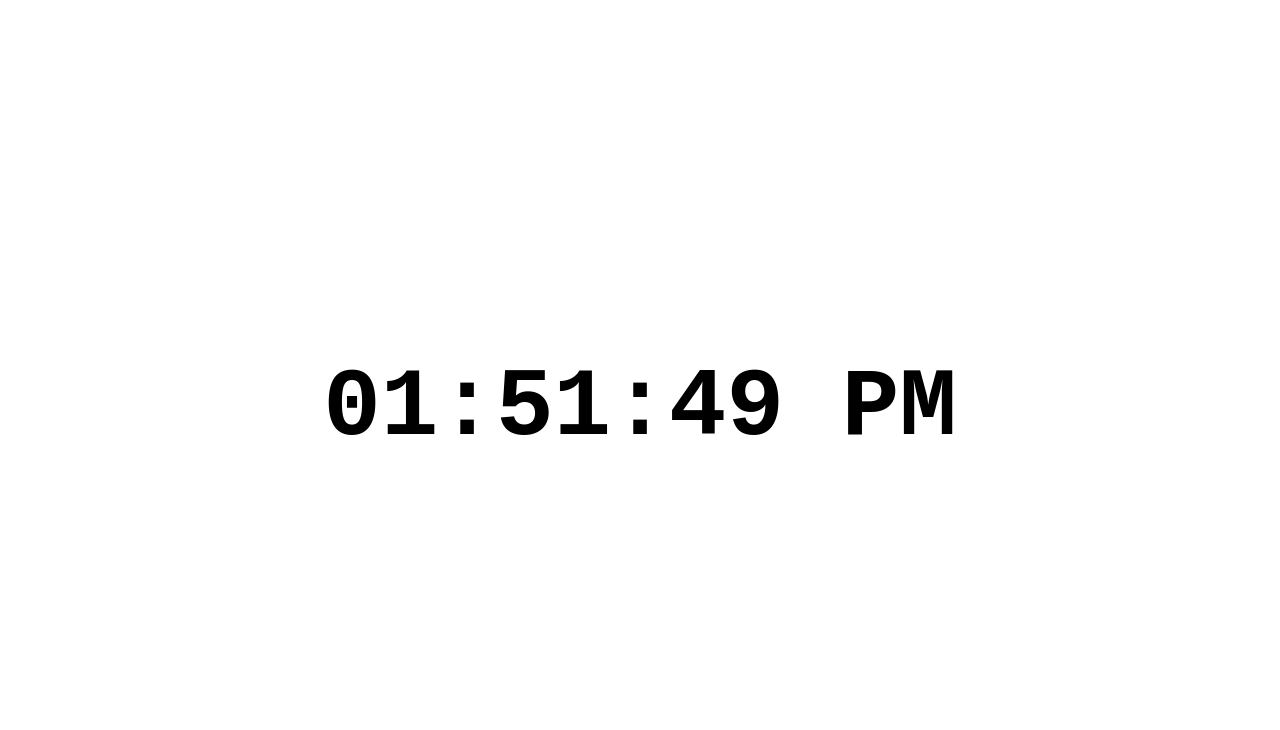
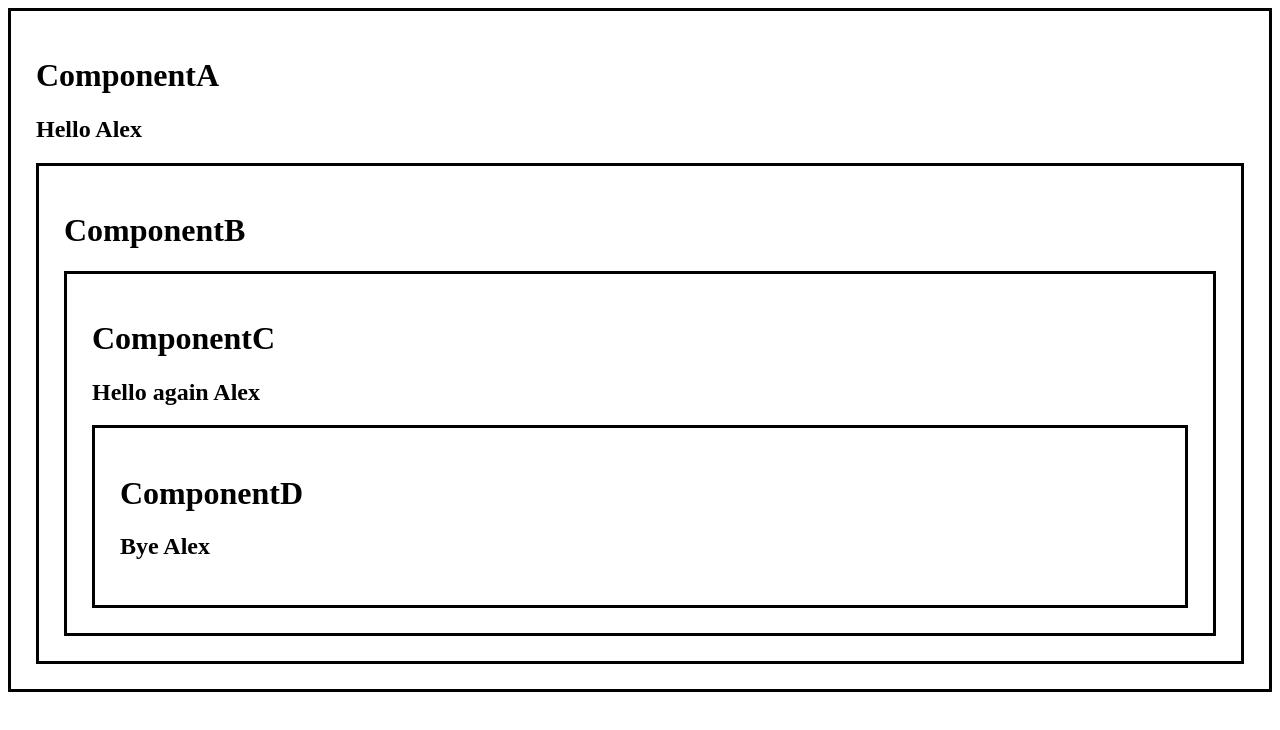
Before and after one commit to Alejandrocsdev/reactPractice, a React (Vite) app: page / in a window 1280 px wide. Shown: the top 730 px of the page. Built offline with nearby package versions, Linux system fonts and the light colour scheme.

Commit message:
practice 18

```diff
--- /dev/null
+++ b/src/18/App.jsx
@@ -0,0 +1,27 @@
+// useContext() = React Hook that allows you to share values
+//                between multiple levels of components
+//                without passing props through each level
+
+// PROVIDER COMPONENT
+// 1. import {createContext} from 'react'
+// 2. export const Mycontext = createContext()
+// 3. <MyContext.Provider value={value}>
+//      <Child />
+//    <MyContext.Provider />
+
+// CONSUMER COMPONENTS
+// 1. import React, { useContext } from 'react
+//    import { MyContext } from './ComponentA'
+// 2. const value = useContext(MyContext)
+
+import ComponentA from './ComponentA.jsx'
+
+function App() {
+  return (
+    <>
+      <ComponentA />
+    </>
+  )
+}
+
+export default App
--- /dev/null
+++ b/src/18/ComponentA.jsx
@@ -0,0 +1,20 @@
+import { useState, createContext } from 'react'
+import ComponentB from './ComponentB.jsx'
+
+export const UserContext = createContext()
+
+function ComponentA() {
+  const [user, setUser] = useState('Alex')
+
+  return (
+    <div className="box">
+      <h1>ComponentA</h1>
+      <h2>{`Hello ${user}`}</h2>
+      <UserContext.Provider value={user}>
+        <ComponentB user={user} />
+      </UserContext.Provider>
+    </div>
+  )
+}
+
+export default ComponentA
--- /dev/null
+++ b/src/18/ComponentB.jsx
@@ -0,0 +1,12 @@
+import ComponentC from './ComponentC.jsx'
+
+function ComponentB() {
+  return (
+    <div className="box">
+      <h1>ComponentB</h1>
+      <ComponentC />
+    </div>
+  )
+}
+
+export default ComponentB
--- /dev/null
+++ b/src/18/ComponentC.jsx
@@ -0,0 +1,18 @@
+import { useContext } from 'react'
+import { UserContext } from './ComponentA.jsx'
+import ComponentD from './ComponentD.jsx'
+
+function ComponentC() {
+
+  const user = useContext(UserContext)
+
+  return (
+    <div className="box">
+      <h1>ComponentC</h1>
+      <h2>{`Hello again ${user}`}</h2>
+      <ComponentD />
+    </div>
+  )
+}
+
+export default ComponentC
--- /dev/null
+++ b/src/18/ComponentD.jsx
@@ -0,0 +1,15 @@
+import { useContext } from 'react'
+import { UserContext } from './ComponentA.jsx'
+
+function ComponentD() {
+  const user = useContext(UserContext)
+
+  return (
+    <div className="box">
+      <h1>ComponentD</h1>
+      <h2>{`Bye ${user}`}</h2>
+    </div>
+  )
+}
+
+export default ComponentD
--- a/src/index.css
+++ b/src/index.css
@@ -120,3 +120,8 @@
   font-family: monospace;
   text-align: center;
 }
+
+.box {
+  border: 3px solid;
+  padding: 25px;
+}
--- a/src/main.jsx
+++ b/src/main.jsx
@@ -1,6 +1,6 @@
 import React from 'react'
 import ReactDOM from 'react-dom/client'
-import App from './17/App.jsx'
+import App from './18/App.jsx'
 import './index.css'
 
 ReactDOM.createRoot(document.getElementById('root')).render(
```
Also changed, not shown: src/note.txt.
